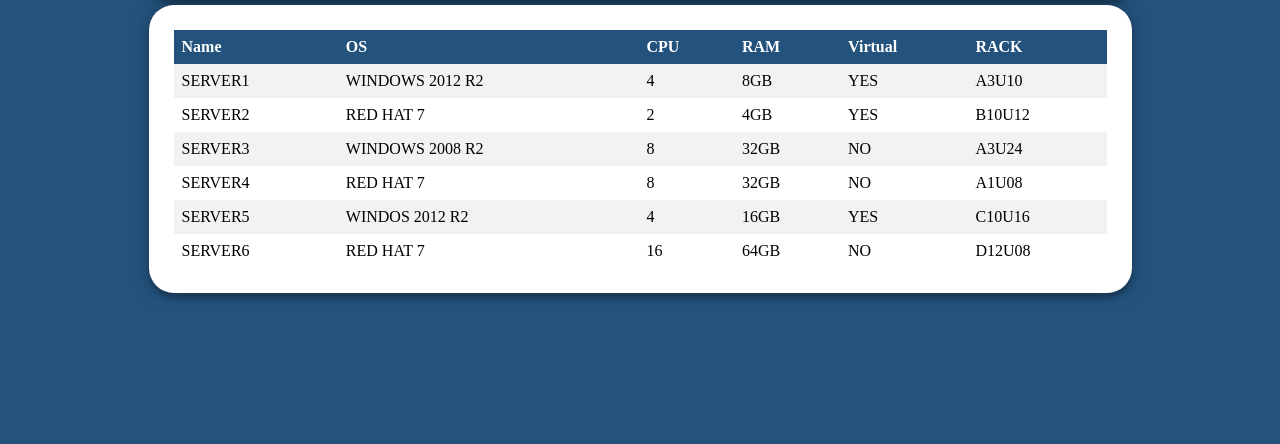
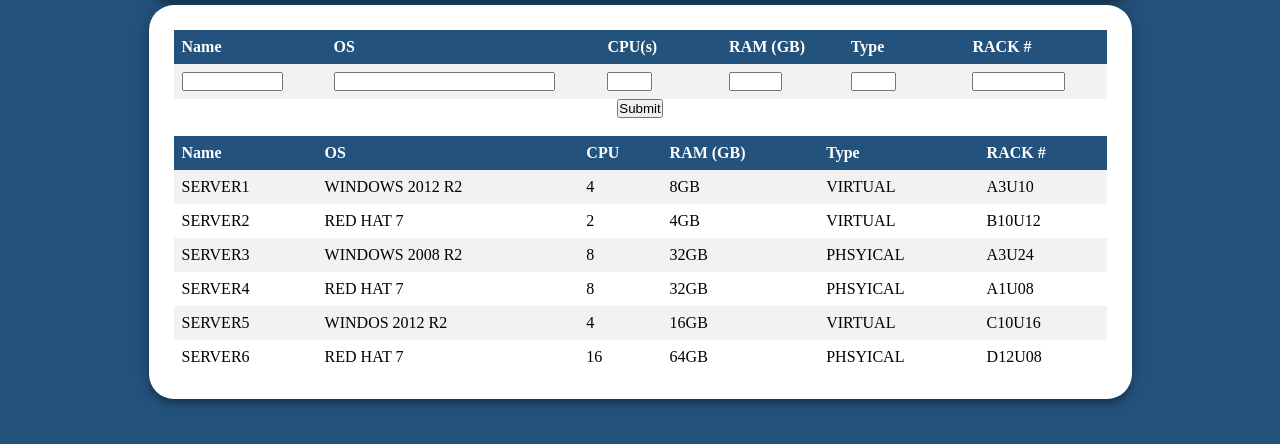
Before and after one commit to ekillham/ekillham.github.io, a plain HTML site: page view.html in a window 1280 px wide. Shown: the part 186-630 px from the top of the page. Drawn offline with nearby package versions, Linux system fonts and the light colour scheme; a script that the page names is missing.

Commit message:
Add Servers
Added fields to view.html that will be used to add servers to database
table

```diff
--- a/view.html
+++ b/view.html
@@ -38,21 +38,43 @@
 
 		<div id="main"> <h1> JRE ASSETS </h1> </div>
 		<div id="main">
+		<FORM METHOD="POST" ACTION="#">
+				<table>
+					<tr>
+						<th width="15%">Name</th>
+						<th width="27%">OS</th>
+						<th width="12%">CPU(s)</th>
+						<th width="12%">RAM (GB)</th>
+						<th width="12%">Type</th>
+						<th width="14%">RACK #</th>
+					</tr>
+					<tr>
+						<td><input name="input-Name" size="10" required/></td>
+						<td><input name="input-OS" size="25" required /></td>
+						<td><input name="input-CPU" size="3" required /></td>
+						<td><input name="input-RAM" size="4" required /></td>
+						<td><input name="input-Virtual" size="3" required /></td>
+						<td><input name="input-RACK" size="9" required /></td>
+					</tr>
+				</table>
+			<INPUT TYPE="SUBMIT">
+			</FORM>
+			<br>
 			<table>
 				<tr>
 					<th>Name</th>
 					<th>OS</th>
 					<th>CPU</th>
-					<th>RAM</th>
-					<th>Virtual</th>
-					<th>RACK</th>
+					<th>RAM (GB)</th>
+					<th>Type</th>
+					<th>RACK #</th>
 				</tr>
 				<tr>
 					<td>SERVER1</td>
 					<td>WINDOWS 2012 R2</td>
 					<td>4</td>
 					<td>8GB</td>
-					<td>YES</td>
+					<td>VIRTUAL</td>
 					<td>A3U10</td>
 				</tr>
 				<tr>
@@ -60,7 +82,7 @@
 					<td>RED HAT 7</td>
 					<td>2</td>
 					<td>4GB</td>
-					<td>YES</td>
+					<td>VIRTUAL</td>
 					<td>B10U12</td>
 				</tr>
 				<tr>
@@ -68,7 +90,7 @@
 					<td>WINDOWS 2008 R2</td>
 					<td>8</td>
 					<td>32GB</td>
-					<td>NO</td>
+					<td>PHSYICAL</td>
 					<td>A3U24</td>
 				</tr>
 				<tr>
@@ -76,7 +98,7 @@
 					<td>RED HAT 7</td>
 					<td>8</td>
 					<td>32GB</td>
-					<td>NO</td>
+					<td>PHSYICAL</td>
 					<td>A1U08</td>
 				</tr>
 				<tr>
@@ -84,7 +106,7 @@
 					<td>WINDOS 2012 R2</td>
 					<td>4</td>
 					<td>16GB</td>
-					<td>YES</td>
+					<td>VIRTUAL</td>
 					<td>C10U16</td>
 				</tr>
 				<tr>
@@ -92,7 +114,7 @@
 					<td>RED HAT 7</td>
 					<td>16</td>
 					<td>64GB</td>
-					<td>NO</td>
+					<td>PHSYICAL</td>
 					<td>D12U08</td>
 				</tr>
 			</table>
```
Also changed, not shown: 1 other file.
